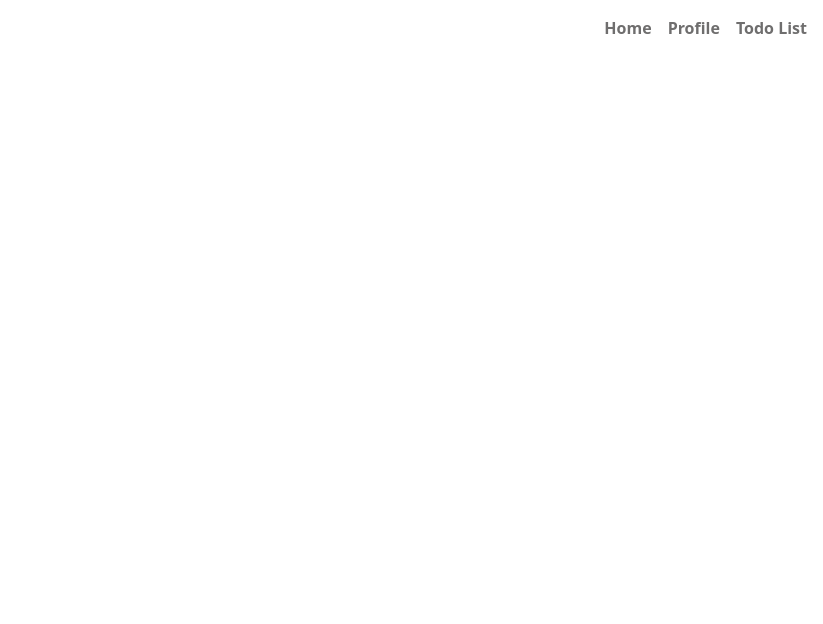
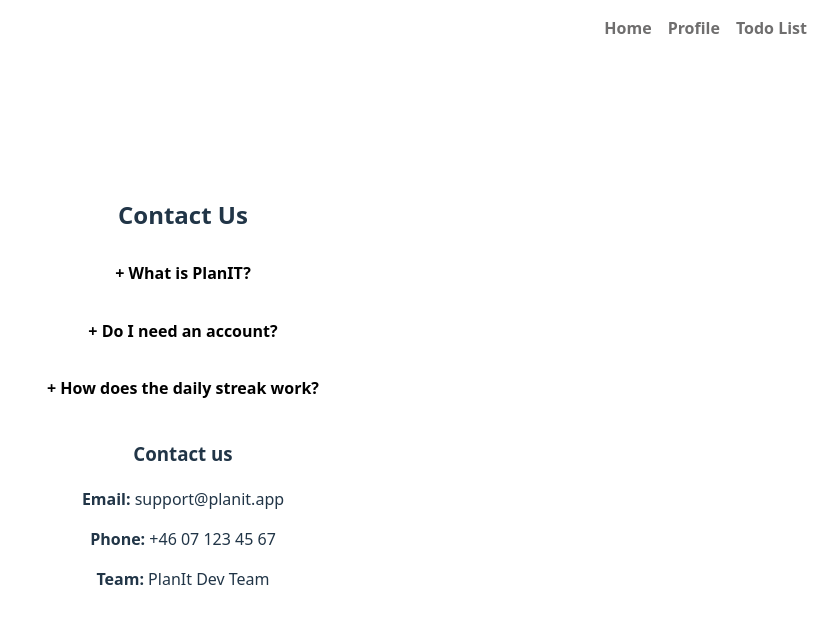
Before and after one commit to HelenaRhawi/PlanIt, a React (Vite) app in the folder planit/: page /contacts in a window 1280 px wide. Shown: the top 624 px of the page, without its empty margins (457-1280 px from the left). Built offline with nearby package versions, Linux system fonts and the light colour scheme.

Commit message:
added FAQItem and created contact page

```diff
--- a/planit/src/components/contact/Contact.css
+++ b/planit/src/components/contact/Contact.css
@@ -0,0 +1,8 @@
+.contact-page {
+    max-width: 600px;
+    margin: 0 auto;
+}
+
+section {
+    margin-bottom: 2rem;
+}
--- a/planit/src/components/contact/Contact.jsx
+++ b/planit/src/components/contact/Contact.jsx
@@ -1,5 +1,36 @@
+import FAQItem from "./FAQItem"
+import './Contact.css'
+
 function Contacts () {
-    return
+    return (
+        <div className= "contact-page">
+            <h2>Contact Us</h2>
+
+            <section>
+                <FAQItem
+                question="What is PlanIT?"
+                answer="PlanIt is a planning app that helps you orginize your daily tasks and build healthy routines."
+                />
+
+                <FAQItem
+                question="Do I need an account?"
+                answer="No account is required for basic usage. Your data is stored locally in your browser."
+                />
+
+                <FAQItem
+                question="How does the daily streak work?"
+                answer="If you complete all your todos for the day, your streak increases by one."
+                />
+            </section>
+
+            <section>
+                <h3>Contact us</h3>
+                <p><strong>Email:</strong> support@planit.app</p>
+                <p><strong>Phone:</strong> +46 07 123 45 67</p>
+                <p><strong>Team:</strong> PlanIt Dev Team</p>
+            </section>
+        </div>
+    )
 }
 
 export default Contacts
--- /dev/null
+++ b/planit/src/components/contact/FAQItem.jsx
@@ -0,0 +1,26 @@
+import { useState } from "react";
+
+function FAQItem({ question, answer}) {
+    const [open, setOpen] = useState(false)
+
+    return (
+        <div style={{marginBottom: '1rem'}}>
+            <button onClick={() =>setOpen(!open)}
+                style={{
+                    background: 'none',
+                    border: 'none',
+                    fontWeight: 'bold',
+                    cursor: 'pointer'
+                }}
+            >
+                {open ? '-' : '+'} {question}
+            </button>
+
+            {open && <p style={{marginLeft: '1rem'}}>{answer}</p>}
+
+        </div>
+    )
+}
+
+
+export default FAQItem
```
